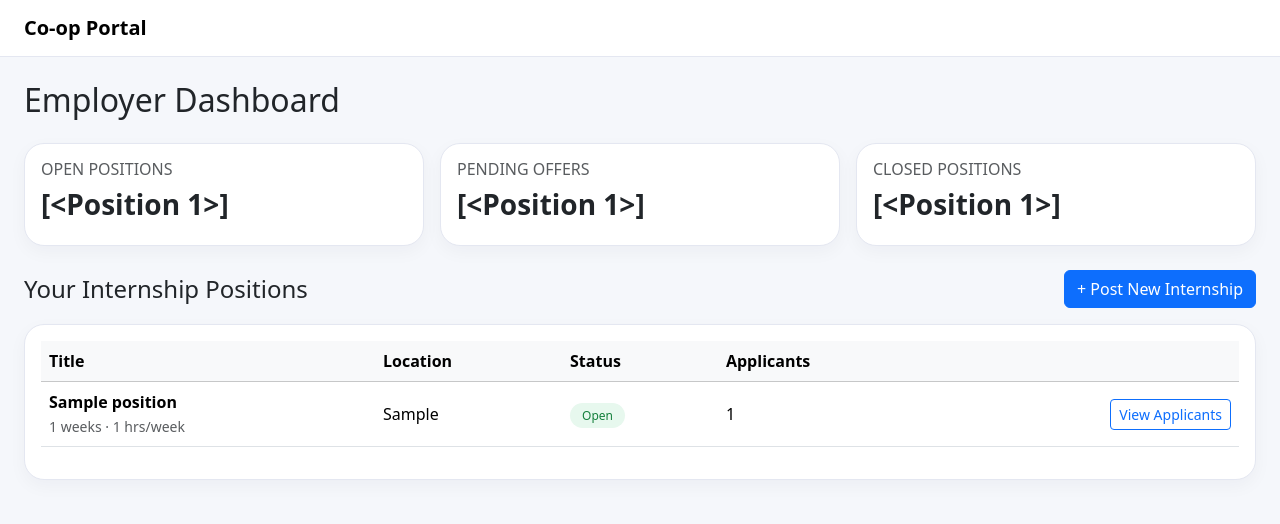
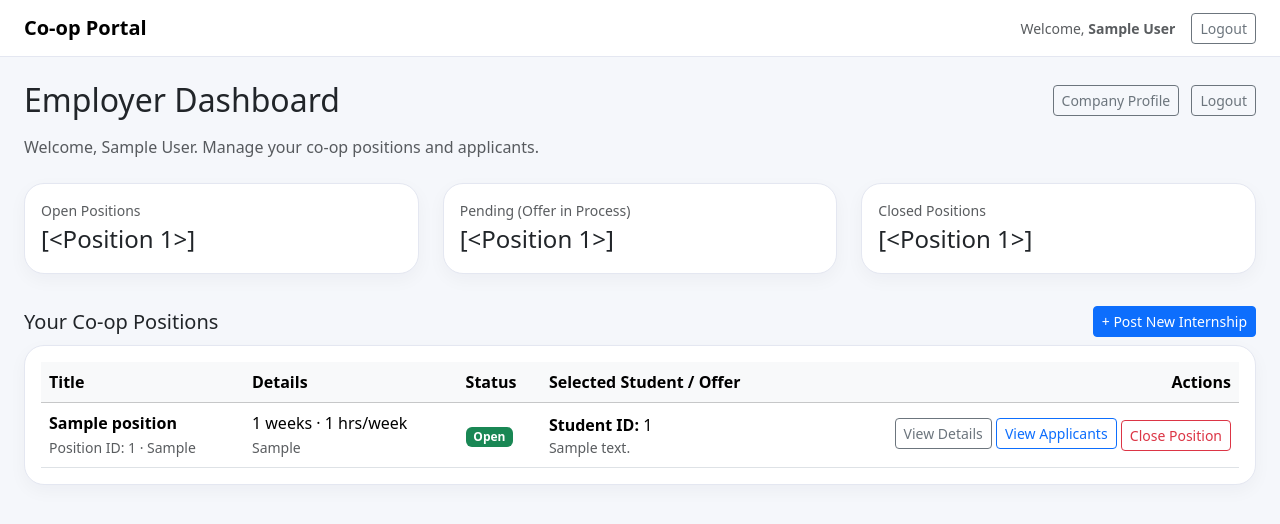
Before and after one commit to Vlad89406/CIS425-Final-Project, a Flask app: template templates/employer_dashboard.html in a window 1280 px wide. Shown: the top 524 px of the page. Run offline with Flask 3, Linux system fonts and the light colour scheme; tables that the repository leaves empty hold one stand-in row (values such as "Sample post"); the template is opened without the code that fills it: values that come from a table or form of the project are taken from there, most other values are stand-ins (such as "Sample title", 1, 10 or a date in 2020).

Commit message:
update student/faculty functionality

```diff
--- a/app.py
+++ b/app.py
@@ -10,9 +10,7 @@ from flask import (
 from flask_sqlalchemy import SQLAlchemy
 from werkzeug.security import generate_password_hash, check_password_hash
 
-# --------------------------------------------------
-# Flask & DB setup
-# --------------------------------------------------
+#Database setup
 app = Flask(__name__)
 app.config["SQLALCHEMY_DATABASE_URI"] = "sqlite:///coop_portal.db"
 app.config["SQLALCHEMY_TRACK_MODIFICATIONS"] = False
@@ -21,14 +19,9 @@ app.config["SECRET_KEY"] = "change-me-to-something-random"  # for sessions
 db = SQLAlchemy(app)
 
 
-# --------------------------------------------------
-# Models
-# --------------------------------------------------
+#Model setup - tables
 class User(db.Model):
-    """
-    Single user table with roles:
-      - role = "employer", "faculty", or "student"
-    """
+
     id = db.Column(db.Integer, primary_key=True)
     name = db.Column(db.String(120), nullable=False)
     email = db.Column(db.String(120), unique=True, nullable=False)
@@ -44,10 +37,10 @@ class User(db.Model):
     # Faculty-specific
     department = db.Column(db.String(80))
 
-    # Student-specific (kept for future expansion)
+    # Student-specific
     major = db.Column(db.String(120))
     student_id = db.Column(db.String(40))
-    year = db.Column(db.String(40))  # e.g., "Junior", "Senior"
+    year = db.Column(db.String(40))
 
     def set_password(self, password: str):
         self.password_hash = generate_password_hash(password)
@@ -59,14 +52,14 @@ class User(db.Model):
 class Position(db.Model):
     id = db.Column(db.Integer, primary_key=True)
 
-    # Link each position to the employer who created it
+    # Link each position with employer ID
     employer_id = db.Column(db.Integer, db.ForeignKey("user.id"), nullable=False)
 
     title = db.Column(db.String(120), nullable=False)
     location = db.Column(db.String(120), nullable=False)
     weeks = db.Column(db.Integer, nullable=False)
     hours_per_week = db.Column(db.Integer, nullable=False)
-    status = db.Column(db.String(20), default="Open")  # Open / Pending / Closed
+    status = db.Column(db.String(20), default="Open")  #Open / Pending / Closed
     applicant_count = db.Column(db.Integer, default=0)
 
     salary = db.Column(db.String(80))
@@ -76,10 +69,12 @@ class Position(db.Model):
     preferred_skills = db.Column(db.Text)
     description = db.Column(db.Text)
 
+    # Selected student + offer details for demo
+    selected_student_id = db.Column(db.String(40))
+    offer_details = db.Column(db.Text)
 
-# --------------------------------------------------
-# Sample data for co-op students (faculty view only)
-# --------------------------------------------------
+
+#sample data for testing
 coop_students = [
     {
         "id": 1,
@@ -89,17 +84,14 @@ coop_students = [
         "position_title": "Software Engineer Co-op",
         "department": "CIS",
 
-        # summary written by student
+        #summary written by student
         "summary_text": (
             "Worked on front-end bug fixes and helped implement a feature "
             "for the internal dashboard. Learned agile workflow and code reviews."
         ),
 
-        # faculty-entered fields
         "grade": None,
         "comment": "",
-
-        # basic status flag (we'll also compute a richer status in the view)
         "summary_status": "Submitted",
     },
     {
@@ -109,19 +101,15 @@ coop_students = [
         "company": "Digital Dynamics",
         "position_title": "Frontend Developer Co-op",
         "department": "CIS",
-
-        "summary_text": "",  # not submitted yet
+        "summary_text": "",
         "grade": None,
         "comment": "",
-
         "summary_status": "Not Submitted",
     },
 ]
 
 
-# --------------------------------------------------
-# Helpers
-# --------------------------------------------------
+#helper functions
 def compute_counts_for_employer(employer_id: int):
     open_count = Position.query.filter_by(
         employer_id=employer_id, status="Open"
@@ -136,7 +124,6 @@ def compute_counts_for_employer(employer_id: int):
 
 
 def get_current_user():
-    """Return a dict with user info from session, or None."""
     user_id = session.get("user_id")
     if not user_id:
         return None
@@ -145,7 +132,7 @@ def get_current_user():
     if not user:
         return None
 
-    # Display name depends on role
+    #display name depends on role
     display_name = user.name
     if user.role == "faculty" and user.department:
         display_name = f"{user.name} ({user.department} Coordinator)"
@@ -167,18 +154,16 @@ def get_coop_student_or_404(coop_id: int):
     abort(404)
 
 
-# --------------------------------------------------
-# Routes: generic / home / login / register
-# --------------------------------------------------
+#define routes
 @app.route("/")
 def home():
-    # Landing page = login
+    #landing page = login
     return redirect(url_for("login"))
 
 
 @app.route("/test")
 def test_page():
-    # Simple test page for layout
+    #test page for layout
     return render_template("test_page.html", user=None, title="Test Portal")
 
 
@@ -223,21 +208,21 @@ def logout():
 def register():
     error = None
     if request.method == "POST":
-        role = request.form.get("role")  # employer / faculty / student
+        role = request.form.get("role")
         name = request.form.get("name")
         email = request.form.get("email")
         password = request.form.get("password")
 
-        # Employer fields
+        #employer fields
         company_name = request.form.get("company_name")
         company_location = request.form.get("company_location")
         company_website = request.form.get("company_website")
         contact_phone = request.form.get("contact_phone")
 
-        # Faculty field
+        #faculty field
         department = request.form.get("department")
 
-        # Student fields (for future expansion)
+        #student fields
         major = request.form.get("major")
         student_id = request.form.get("student_id")
         year = request.form.get("year")
@@ -265,16 +250,14 @@ def register():
                 user.set_password(password)
                 db.session.add(user)
                 db.session.commit()
-
-                # Log them in
                 session["user_id"] = user.id
 
-                # Redirect based on role
+                #redirect based on role
                 if role == "employer":
                     return redirect(url_for("employer_dashboard"))
                 elif role == "faculty":
                     return redirect(url_for("faculty_dashboard"))
-                else:  # student
+                else:
                     return redirect(url_for("student_dashboard"))
 
     return render_template(
@@ -285,9 +268,7 @@ def register():
     )
 
 
-# --------------------------------------------------
-# Routes: Employer
-# --------------------------------------------------
+#employer routes
 @app.route("/employer/dashboard")
 def employer_dashboard():
     current_user = get_current_user()
@@ -296,7 +277,7 @@ def employer_dashboard():
 
     employer_id = current_user["id"]
 
-    # Only positions for this employer
+    #only positions for this employer
     positions = Position.query.filter_by(employer_id=employer_id).all()
     open_count, pending_count, closed_count = compute_counts_for_employer(employer_id)
 
@@ -362,16 +343,16 @@ def employer_view_applicants(position_id):
     if not current_user or current_user["role"] != "employer":
         return redirect(url_for("login"))
 
-    # Ensure employer only sees their own position
+    #ensure employer only sees their own position
     position = Position.query.filter_by(
         id=position_id, employer_id=current_user["id"]
     ).first_or_404()
 
-    # If there are no applicants yet, show an empty list
+    #if no applicants yet, show an empty list
     if position.applicant_count == 0:
         applicants = []
     else:
-        # Temporary sample applicants until student applying logic is added
+        #temporary sample applicants for testing
         applicants = [
             {
                 "id": 101,
@@ -417,16 +398,72 @@ def employer_select_applicant(position_id, applicant_id):
     position = Position.query.filter_by(
         id=position_id, employer_id=current_user["id"]
     ).first_or_404()
+
+    #get offer details from form
+    offer_details = request.form.get("offer_details") or ""
+
+    #store selected student and offer, mark as pending
+    position.selected_student_id = str(applicant_id)
+    position.offer_details = offer_details
     position.status = "Pending"
     db.session.commit()
 
     print(f"Selected applicant {applicant_id} for position {position_id}")
-    return redirect(url_for("employer_view_applicants", position_id=position_id))
+    return redirect(url_for("employer_dashboard"))
 
 
-# --------------------------------------------------
-# Routes: Faculty
-# --------------------------------------------------
+@app.route("/employer/position/<int:position_id>/close", methods=["POST"])
+def employer_close_position(position_id):
+    current_user = get_current_user()
+    if not current_user or current_user["role"] != "employer":
+        return redirect(url_for("login"))
+
+    position = Position.query.filter_by(
+        id=position_id, employer_id=current_user["id"]
+    ).first_or_404()
+
+    position.status = "Closed"
+    db.session.commit()
+
+    return redirect(url_for("employer_dashboard"))
+
+
+@app.route("/employer/profile")
+def employer_profile():
+    current_user = get_current_user()
+    if not current_user or current_user["role"] != "employer":
+        return redirect(url_for("login"))
+
+    employer = current_user["raw"]
+
+    return render_template(
+        "employer_profile.html",
+        user=current_user,
+        employer=employer,
+        title="Employer Profile",
+    )
+
+
+@app.route("/employer/position/<int:position_id>")
+def employer_position_detail(position_id):
+    current_user = get_current_user()
+    if not current_user or current_user["role"] != "employer":
+        return redirect(url_for("login"))
+
+    #ensure employer only sees their own position
+    position = Position.query.filter_by(
+        id=position_id, employer_id=current_user["id"]
+    ).first_or_404()
+
+    return render_template(
+        "employer_position_detail.html",
+        user=current_user,
+        position=position,
+        title="Position Details",
+    )
+
+
+#faculty routes
 @app.route("/faculty/dashboard")
 def faculty_dashboard():
     current_user = get_current_user()
@@ -435,13 +472,13 @@ def faculty_dashboard():
 
     faculty_dept = current_user["raw"].department
 
-    # Only students in this faculty's department
+    #only students in this faculty's department
     dept_students = [
         s for s in coop_students
         if s["department"] == faculty_dept
     ]
 
-    # Compute status + badge color dynamically
+    #compute status and badge color dynamically
     for s in dept_students:
         if not s["summary_text"]:
             s["computed_status"] = "Not Submitted"
@@ -473,7 +510,7 @@ def faculty_review_coop(coop_id):
         student["grade"] = request.form.get("grade") or None
         student["comment"] = request.form.get("comment") or ""
 
-        # Basic status flag update (main display comes from computed_status)
+        #basic status flag update
         if student["summary_text"]:
             student["summary_status"] = "Submitted"
         else:
@@ -489,16 +526,30 @@ def faculty_review_coop(coop_id):
     )
 
 
-# --------------------------------------------------
-# Routes: Student (minimal placeholder)
-# --------------------------------------------------
+@app.route("/faculty/profile")
+def faculty_profile():
+    current_user = get_current_user()
+    if not current_user or current_user["role"] != "faculty":
+        return redirect(url_for("login"))
+
+    faculty = current_user["raw"]
+
+    return render_template(
+        "faculty_profile.html",
+        user=current_user,
+        faculty=faculty,
+        title="Faculty Profile",
+    )
+
+
+#Student routes
 @app.route("/student/dashboard")
 def student_dashboard():
     current_user = get_current_user()
     if not current_user or current_user["role"] != "student":
         return redirect(url_for("login"))
 
-    # Simple placeholder for now
+    #placeholder
     return render_template(
         "student_dashboard.html",
         user=current_user,
@@ -506,9 +557,7 @@ def student_dashboard():
     )
 
 
-# --------------------------------------------------
-# Entrypoint
-# --------------------------------------------------
+#App entrypoint
 if __name__ == "__main__":
     with app.app_context():
         db.create_all()
--- a/templates/employer_dashboard.html
+++ b/templates/employer_dashboard.html
@@ -1,46 +1,60 @@
 {% extends "layout.html" %}
 {% block content %}
 
-<h2 class="mb-4">Employer Dashboard</h2>
-
-<!-- Summary Cards -->
-<div class="row g-3 mb-4">
-  <div class="col-md-4">
-    <div class="card card-soft p-3">
-      <h6 class="text-muted text-uppercase">Open Positions</h6>
-      <h3 class="fw-bold">{{ open_count }}</h3>
+<div class="d-flex justify-content-between align-items-center mb-3">
+  <h2 class="mb-0">Employer Dashboard</h2>
+  <div>
+    <a href="{{ url_for('employer_profile') }}" class="btn btn-outline-secondary btn-sm me-2">
+      Company Profile
+    </a>
+    <a href="{{ url_for('logout') }}" class="btn btn-outline-secondary btn-sm">
+      Logout
+    </a>
   </div>
 </div>
-  <div class="col-md-4">
+
+<p class="text-muted mb-4">
+  Welcome, {{ user.name }}. Manage your co-op positions and applicants.
+</p>
+
+<div class="row mb-4">
+  <div class="col-md-4 mb-2">
     <div class="card card-soft p-3">
-      <h6 class="text-muted text-uppercase">Pending Offers</h6>
-      <h3 class="fw-bold">{{ pending_count }}</h3>
+      <div class="text-muted small">Open Positions</div>
+      <div class="fs-4">{{ open_count }}</div>
     </div>
   </div>
-  <div class="col-md-4">
+  <div class="col-md-4 mb-2">
     <div class="card card-soft p-3">
-      <h6 class="text-muted text-uppercase">Closed Positions</h6>
-      <h3 class="fw-bold">{{ closed_count }}</h3>
+      <div class="text-muted small">Pending (Offer in Process)</div>
+      <div class="fs-4">{{ pending_count }}</div>
+    </div>
+  </div>
+  <div class="col-md-4 mb-2">
+    <div class="card card-soft p-3">
+      <div class="text-muted small">Closed Positions</div>
+      <div class="fs-4">{{ closed_count }}</div>
     </div>
   </div>
 </div>
 
-<!-- Title + Create Button -->
-<div class="d-flex justify-content-between align-items-center mb-3">
-  <h4 class="mb-0">Your Internship Positions</h4>
-  <a href="/employer/new" class="btn btn-primary">+ Post New Internship</a>
+<div class="d-flex justify-content-between align-items-center mb-2">
+  <h5 class="mb-0">Your Co-op Positions</h5>
+  <a href="{{ url_for('employer_new_position') }}" class="btn btn-primary btn-sm">
+    + Post New Internship
+  </a>
 </div>
 
-<!-- Table of Positions -->
 <div class="card card-soft p-3">
-  <table class="table align-middle">
+  {% if positions %}
+    <table class="table align-middle mb-0">
       <thead class="table-light">
         <tr>
           <th>Title</th>
-        <th>Location</th>
+          <th>Details</th>
           <th>Status</th>
-        <th>Applicants</th>
-        <th></th>
+          <th>Selected Student / Offer</th>
+          <th class="text-end">Actions</th>
         </tr>
       </thead>
       <tbody>
@@ -48,28 +62,61 @@
         <tr>
           <td>
             <strong>{{ p.title }}</strong><br>
-          <small class="text-muted">{{ p.weeks }} weeks · {{ p.hours_per_week }} hrs/week</small>
+            <small class="text-muted">
+              Position ID: {{ p.id }} · {{ p.location }}
+            </small>
           </td>
-        <td>{{ p.location }}</td>
+          <td>
+            {{ p.weeks }} weeks · {{ p.hours_per_week }} hrs/week<br>
+            <small class="text-muted">{{ p.salary or "Salary not specified" }}</small>
+          </td>
           <td>
             {% if p.status == "Open" %}
-            <span class="badge-soft badge-status-green">Open</span>
+              <span class="badge bg-success">Open</span>
             {% elif p.status == "Pending" %}
-            <span class="badge-soft badge-status-blue">Pending</span>
+              <span class="badge bg-warning text-dark">Pending</span>
             {% else %}
-            <span class="badge-soft badge-status-gray">Closed</span>
+              <span class="badge bg-secondary">Closed</span>
             {% endif %}
           </td>
-        <td>{{ p.applicant_count }}</td>
+          <td>
+            {% if p.selected_student_id %}
+              <div><strong>Student ID:</strong> {{ p.selected_student_id }}</div>
+              {% if p.offer_details %}
+                <div class="text-muted small">
+                  {{ p.offer_details[:80] }}{% if p.offer_details|length > 80 %}...{% endif %}
+                </div>
+              {% endif %}
+            {% else %}
+              <span class="text-muted small">No student selected yet.</span>
+            {% endif %}
+          </td>
           <td class="text-end">
-          <a href="/employer/position/{{ p.id }}/apps" class="btn btn-sm btn-outline-primary">
+            <a href="{{ url_for('employer_position_detail', position_id=p.id) }}"
+               class="btn btn-sm btn-outline-secondary mb-1">
+              View Details
+            </a>
+            <a href="{{ url_for('employer_view_applicants', position_id=p.id) }}"
+               class="btn btn-sm btn-outline-primary mb-1">
               View Applicants
             </a>
+            {% if p.status != "Closed" %}
+              <form method="post"
+                    action="{{ url_for('employer_close_position', position_id=p.id) }}"
+                    class="d-inline">
+                <button type="submit" class="btn btn-sm btn-outline-danger">
+                  Close Position
+                </button>
+              </form>
+            {% endif %}
           </td>
         </tr>
         {% endfor %}
       </tbody>
     </table>
+  {% else %}
+    <p class="text-muted mb-0">You haven't posted any internships yet.</p>
+  {% endif %}
 </div>
 
 {% endblock %}
```
Also changed, not shown: templates/employer_applicants.html (+11 -3 lines), templates/employer_position_detail.html (added, +81 -0 lines), templates/employer_profile.html (added, +55 -0 lines), templates/faculty_profile.html (added, +27 -0 lines), instance/coop_portal.db. Lines whose indentation alone changed are shown as unchanged.
